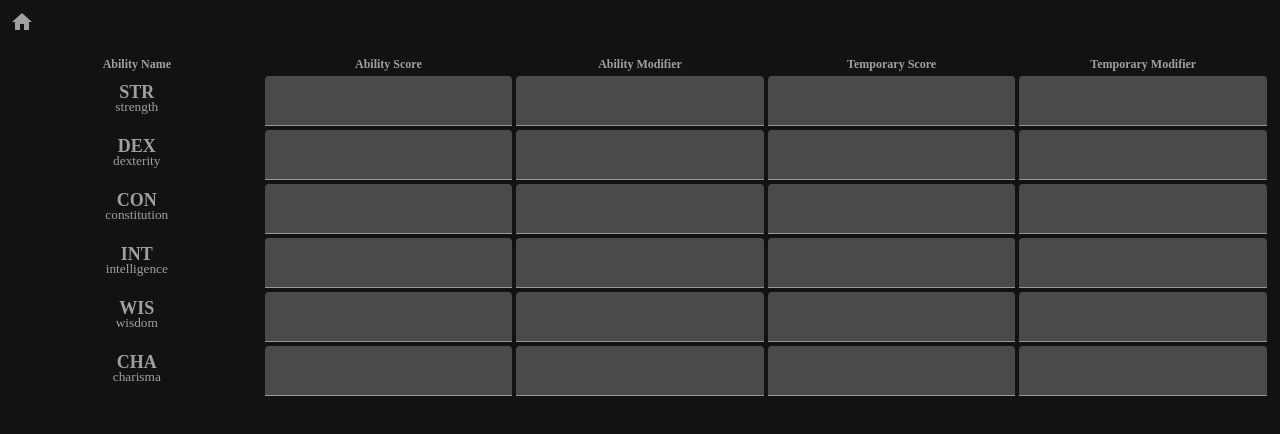
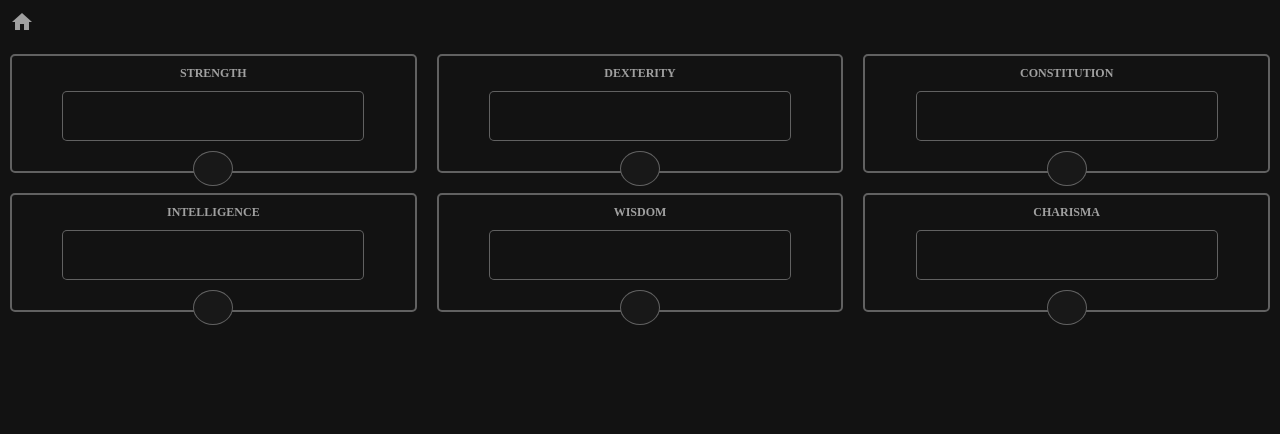
Before and after one commit to RDoneux/character-record-sheet-3.5, an Angular app: page /button-menu in a window 1280 px wide. Both pictures are taken after a click on the element "Abilities". Shown: the top 434 px of the page. Built offline with nearby package versions, Linux system fonts and the light colour scheme.

Commit message:
Refactor AbilitiesComponent: update template and styles; remove unused imports and add new styles for better layout

```diff
--- /dev/null
+++ b/src/app/pages/character-sheet/fragments/abilities/abilities.component_v2.html
@@ -0,0 +1,9 @@
+<div class="abilities" [formGroup]="abilitiesForm">
+  @for (ability of abilities; track ability) {
+  <div class="abilities__ability-container" [formGroupName]="ability">
+    <h3>{{ability | uppercase}}</h3>
+    <input class="modifier" type="number" formControlName="modifier" />
+    <input class="score" type="number" formControlName="score" />
+  </div>
+  }
+</div>
--- /dev/null
+++ b/src/app/pages/character-sheet/fragments/abilities/abilities.component_v2.scss
@@ -0,0 +1,45 @@
+.abilities {
+  display: grid;
+  grid-template-columns: repeat(3, 1fr);
+  gap: 20px;
+  width: 100%;
+
+  .abilities__ability-container {
+    display: flex;
+    flex-direction: column;
+    align-items: center;
+    gap: 10px;
+    min-width: 100px;
+    border: 2px solid var(--border-colour);
+    padding: 10px 0 30px 0;
+    border-radius: 5px;
+    position: relative;
+
+    h3 {
+      font-size: 12px;
+      margin: 0;
+    }
+
+    .modifier,
+    .score {
+      border: 1px solid var(--border-colour);
+      font-weight: 700;
+    }
+
+    .modifier {
+      width: 75%;
+      height: 50px;
+      border-radius: 5px;
+      font-size: 30px;
+    }
+
+    .score {
+      border-radius: 50%;
+      width: 40px;
+      height: 35px;
+      position: absolute;
+      bottom: -15px;
+      background: #181818;
+    }
+  }
+}
--- a/src/styles.scss
+++ b/src/styles.scss
@@ -23,6 +23,10 @@ $my-theme: mat.m2-define-dark-theme(
 // @include mat.button-theme($my-theme);
 @include mat.all-component-themes($my-theme);
 
+:root {
+  --border-colour: #7c7c7cbe;
+}
+
 // Include the theme mixins for other components you use here.
 * {
   box-sizing: border-box;
@@ -46,14 +50,21 @@ mat-form-field.no-bottom-margin .mat-mdc-form-field-subscript-wrapper {
   display: none;
 }
 
-mat-form-field input[type="number"] {
+input {
+  color: #ffffff99;
+  :focus {
+    outline: none;
+  }
+}
+
+input[type="number"] {
   -moz-appearance: textfield; // For Firefox
   appearance: textfield;
   text-align: center;
 }
 
-mat-form-field input[type="number"]::-webkit-inner-spin-button,
-mat-form-field input[type="number"]::-webkit-outer-spin-button {
+input[type="number"]::-webkit-inner-spin-button,
+input[type="number"]::-webkit-outer-spin-button {
   -webkit-appearance: none; // For WebKit browsers
   margin: 0; // Optional: Removes any margin
 }
```
Also changed, not shown: src/app/pages/character-sheet/fragments/abilities/abilities.component.ts (+4 -11 lines).
